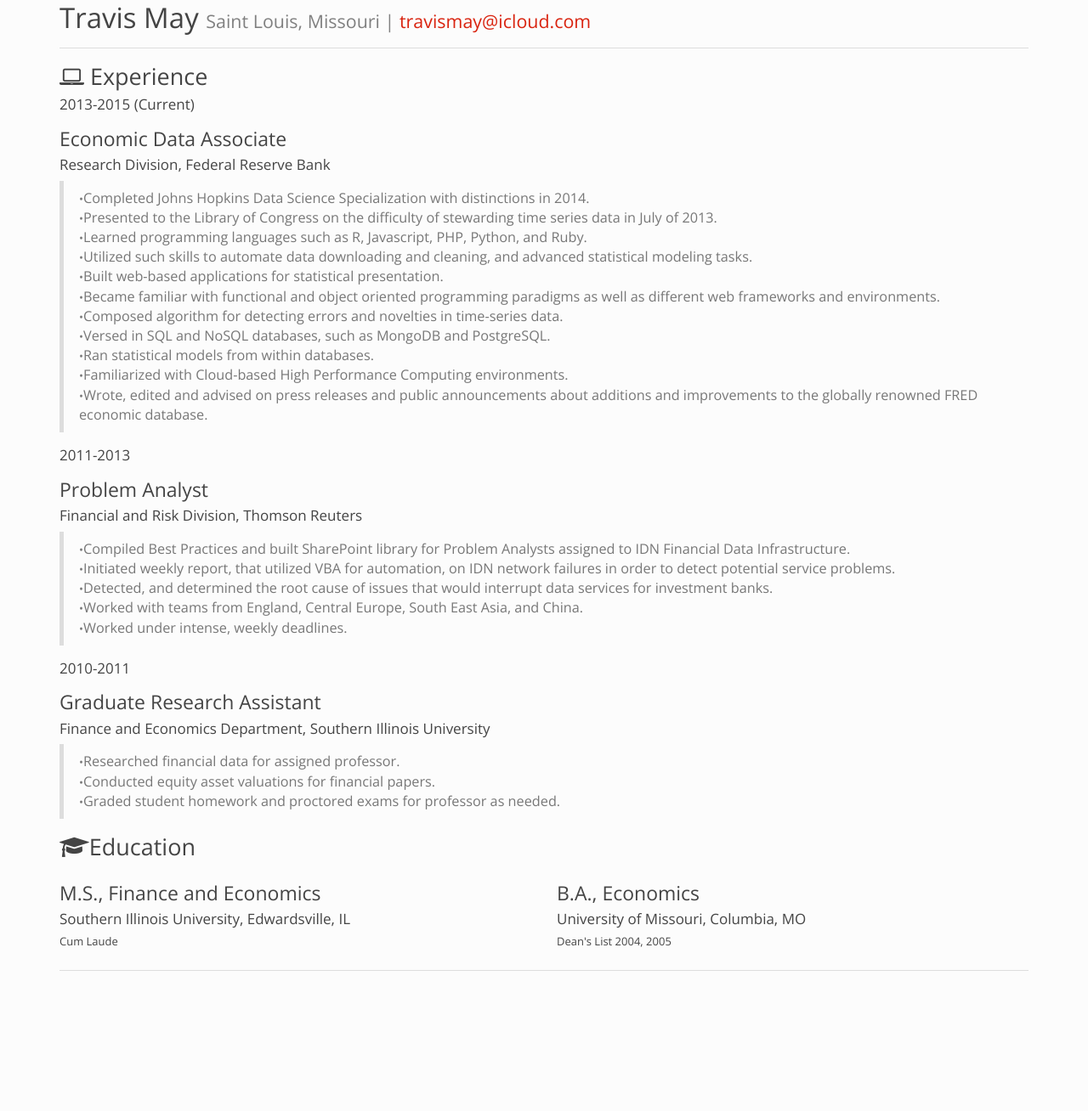
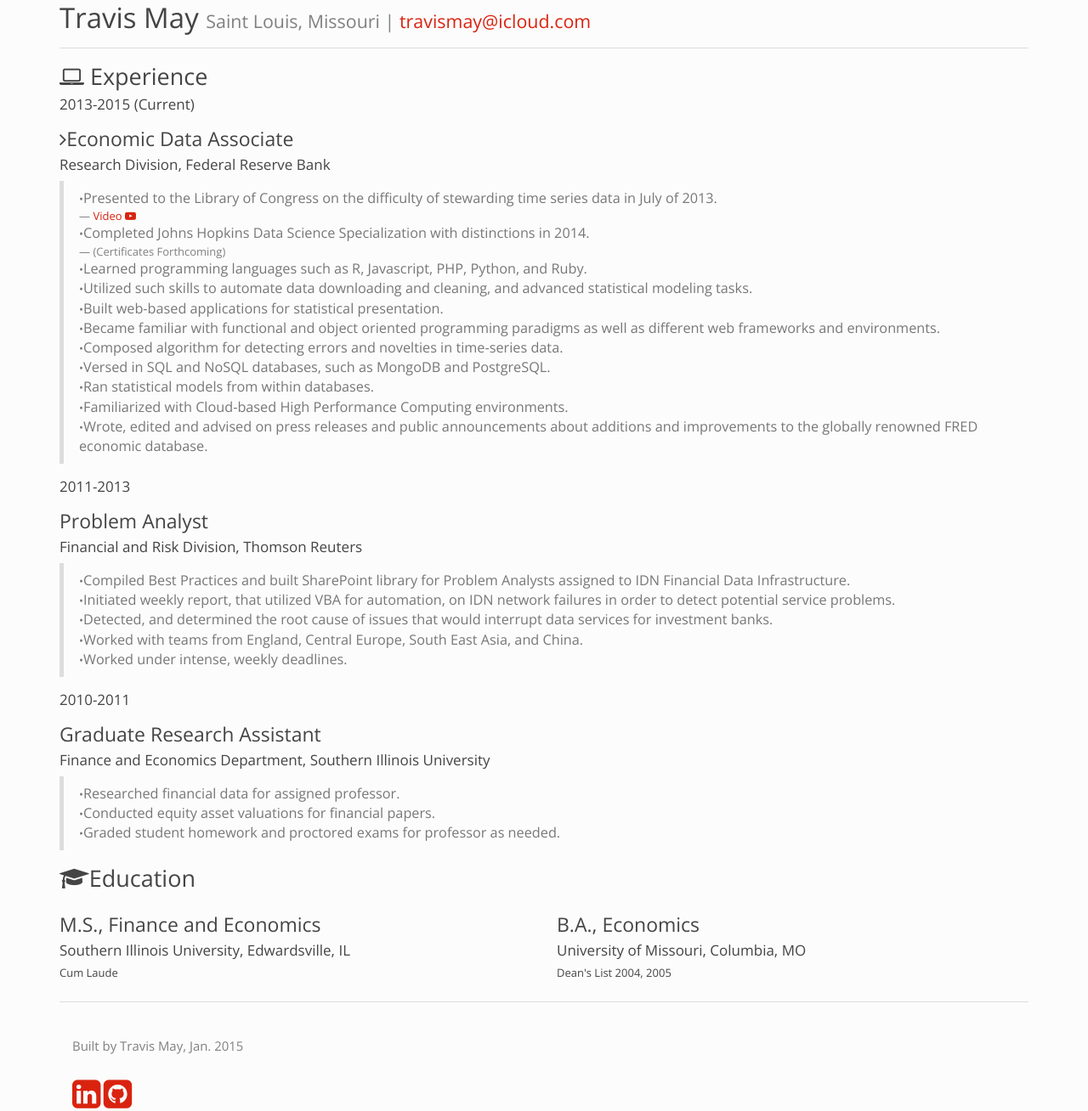
Before and after one commit to maxtiff/maxtiff.github.io, a plain HTML site: page index.html in a window 1280 px wide. Shown: the part 33-1341 px from the top of the page at 85% size. Before the commit the page ends 1213 px from the top, so only its background shows below. Drawn offline with nearby package versions, Linux system fonts and the light colour scheme.

Commit message:
Update index.html
Revert

```diff
--- a/index.html
+++ b/index.html
@@ -52,13 +52,14 @@
 
 
     <div id="economic-data-associate" class="section level3">
-    <h3>Economic Data Associate</h3>
+    <h3><i class="fa fa-angle-right fa-1x"></i>Economic Data Associate</h3>
     <h4>Research Division, Federal Reserve Bank</h4>
     <blockquote>
     <ul>
-      <li>Completed Johns Hopkins Data Science Specialization with distinctions in 2014.</li>
       <li>Presented to the Library of Congress on the difficulty of stewarding time series data in July of 2013.
-       </li>
+        <small><a class="youtube" href="http://youtu.be/qAMMYc9OUZs">Video <i class="fa fa-youtube-play"></i>
+      </small></a></li>
+    <li>Completed Johns Hopkins Data Science Specialization with distinctions in 2014. <small>(Certificates Forthcoming)</small></li>
     <li>Learned programming languages such as R, Javascript, PHP, Python, and Ruby.</li>
     <li>Utilized such skills to automate data downloading and cleaning, and advanced statistical modeling tasks.</li>
     <li>Built web-based applications for statistical presentation.</li>
@@ -129,12 +130,14 @@
 <hr class="margin">
 <div class="container">
   <footer>
-
+    <h3>
+      <small>Built by Travis May, Jan. 2015</small>
+    </h3>
   </br>
-
+  <a href="https://www.linkedin.com/profile/public-profile-settings?trk=prof-edit-edit-public_profile"><i class="fa fa-linkedin-square fa-3x"></i></a>
+  <a href="https://github.com/maxtiff"><i class="fa fa-github-square fa-3x"></i></a>
   </footer>
 </div>
-
 
 
 </div>
```
